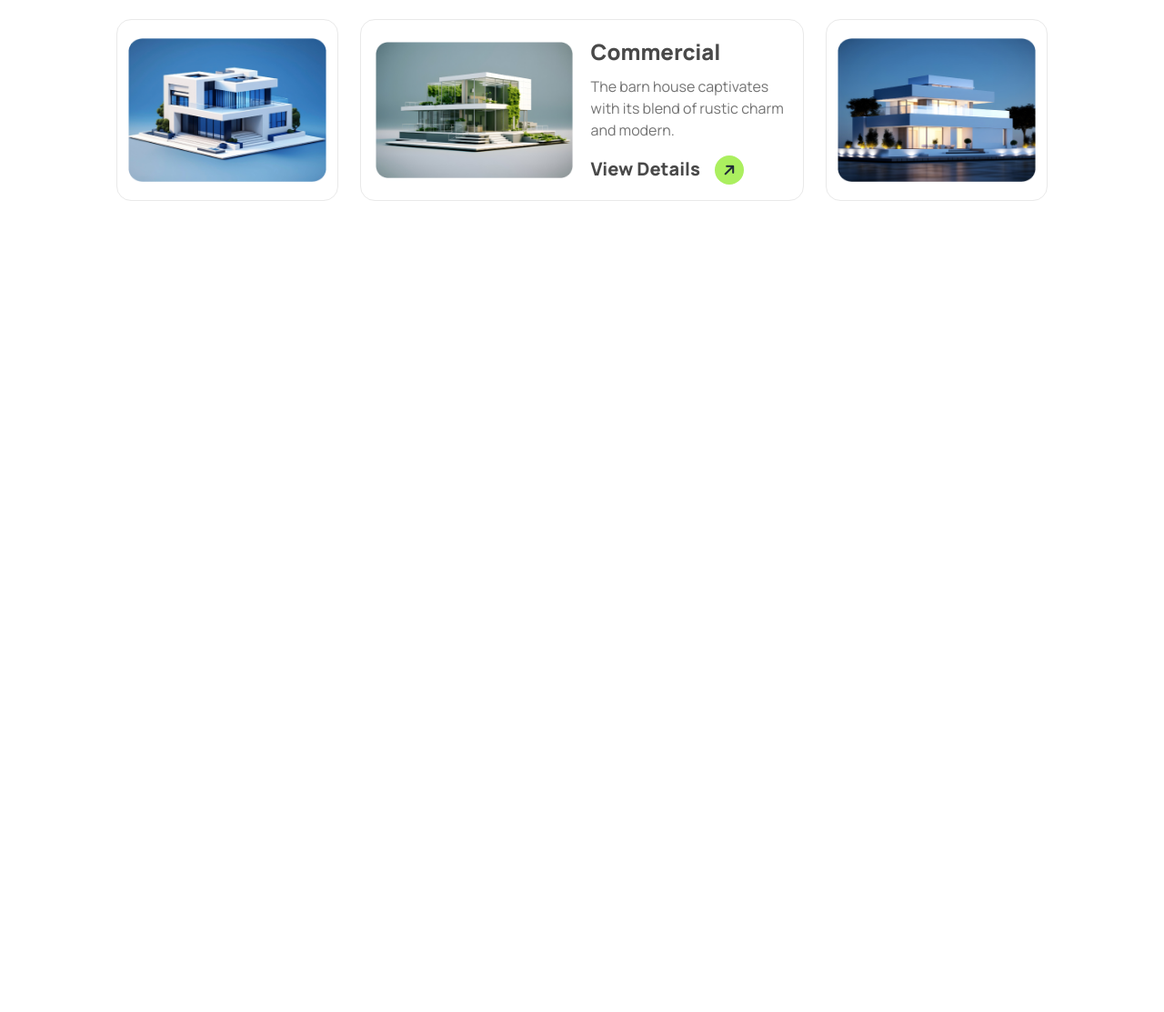
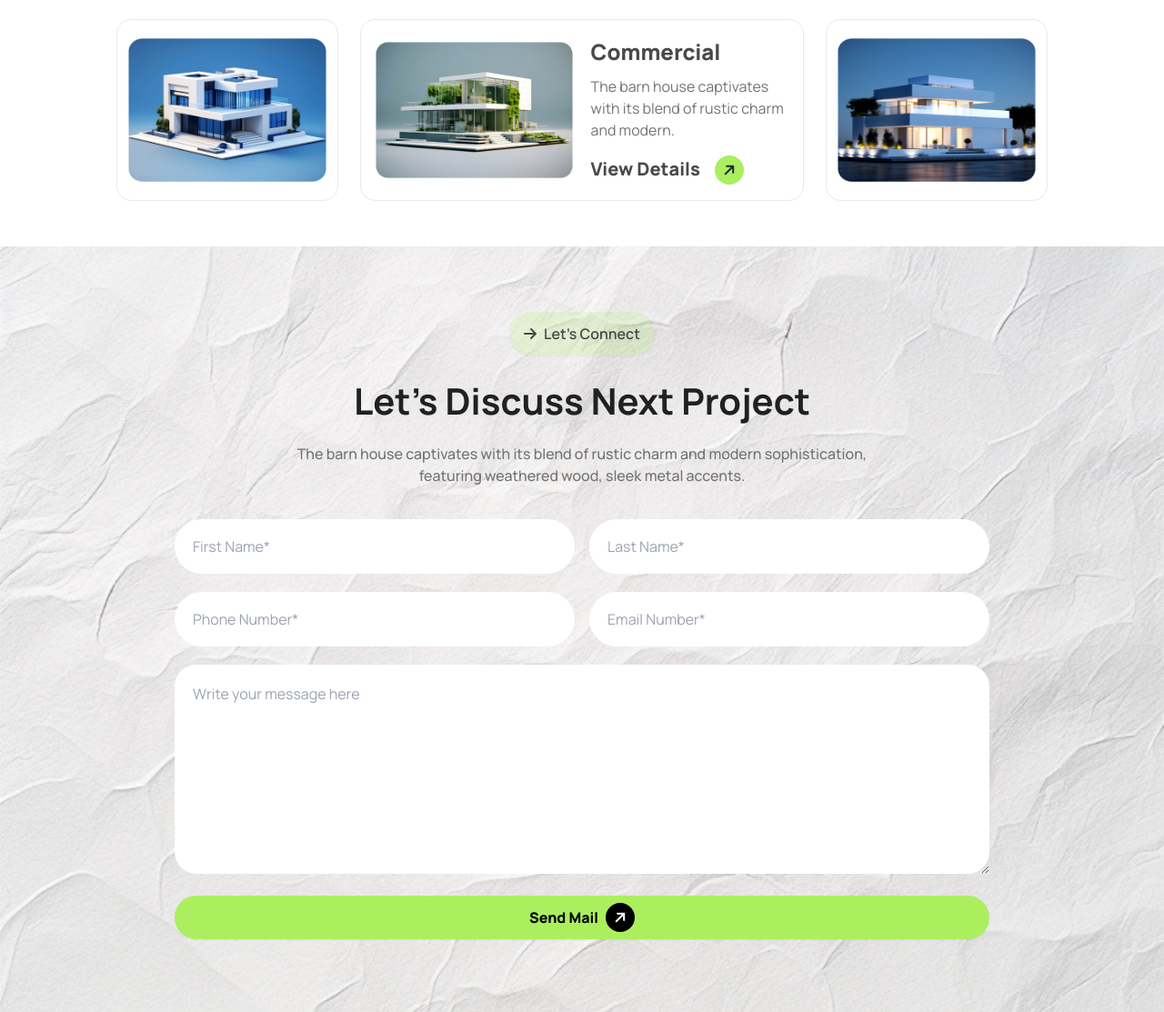
Before and after one commit to jobayerimtiaz/architect-a-3, a plain HTML site: page index.html in a window 1280 px wide. Shown: the part 2695-3808 px from the top of the page at 91% size. Before the commit the page ends 2966 px from the top, so only its background shows below. Drawn offline with nearby package versions, Linux system fonts and the light colour scheme.

Commit message:
discuss next project section

```diff
--- a/index.html
+++ b/index.html
@@ -16,7 +16,7 @@
         tailwind.config = {
             theme: {
                 extend: {
-                    colors: {
+                    backgroundImage: {
                     }
                 }
             }
@@ -266,6 +266,60 @@
                 </div>
             </div>
         </section>
+        <!-- next project section -->
+        <section class="w-full bg-cover bg-center bg-[url('assets/bg.jpg')]">
+            <div class="flex justify-center items-center pt-[4.5rem]">
+                <button class="btn bg-[#ABEF5F33] rounded-3xl border-none text-[1rem] text-[#494949]"><i
+                        class="fa-solid fa-arrow-right"></i> Let’s Connect</button>
+            </div>
+            <div>
+                <h2 class="text-[#212121] text-[1.5rem] md:text-[2.5rem] font-bold text-center mt-[20px]">Let’s Discuss
+                    Next Project</h2>
+                <p class="text-[#737373] font-medium text-[16px] text-center mt-[1rem] w-[90%] md:w-[50%] mx-auto">The
+                    barn
+                    house
+                    captivates with
+                    its blend
+                    of rustic charm and modern sophistication, featuring weathered wood, sleek metal accents.</p>
+            </div>
+            <div class="flex justify-center items-center mt-[2rem]">
+                <form class="md:w-[70%] w-[90%]">
+                    <div class="grid grid-cols-1 md:grid-cols-2 gap-4">
+                        <div>
+                            <input type="text" placeholder="First Name*"
+                                class="mt-1 block w-full h-[60px] rounded-full border-gray-300 pl-5" required>
+                        </div>
+
+                        <div>
+                            <input type="text" placeholder="Last Name*"
+                                class="mt-1 block w-full h-[60px] rounded-full border-gray-300 pl-5" required>
+                        </div>
+
+                        <div>
+                            <input type="tel" placeholder="Phone Number*"
+                                class="mt-1 block w-full h-[60px] rounded-full border-gray-300 pl-5" required>
+                        </div>
+
+                        <div>
+                            <input type="email" placeholder="Email Number*"
+                                class="mt-1 block w-full h-[60px] rounded-full border-gray-300 pl-5" required>
+                        </div>
+                    </div>
+
+                    <div class="mt-5">
+                        <textarea placeholder="Write your message here"
+                            class="mt-1 block w-full h-[230px] rounded-3xl border-gray-300 pl-5 pt-5"></textarea>
+                    </div>
+
+                    <div class="mt-6 mb-[80px]">
+                        <button
+                            class="btn bg-[#ABEF5F] rounded-3xl border-none text-[1rem] text-black w-[100%] font-black">Send
+                            Mail <i
+                                class="fa-solid fa-arrow-right flex items-center justify-center w-8 h-8 rounded-full bg-[black] -rotate-45 text-[white]"></i></button>
+                    </div>
+                </form>
+            </div>
+        </section>
     </main>
     <footer></footer>
 </body>
--- a/tailwind.config.js
+++ b/tailwind.config.js
@@ -2,7 +2,8 @@
 module.exports = {
     content: ["./src/**/*.{html,js}"],
     theme: {
-      extend: {},
+      extend: {
+      },
     },
     plugins: [],
   }
```
